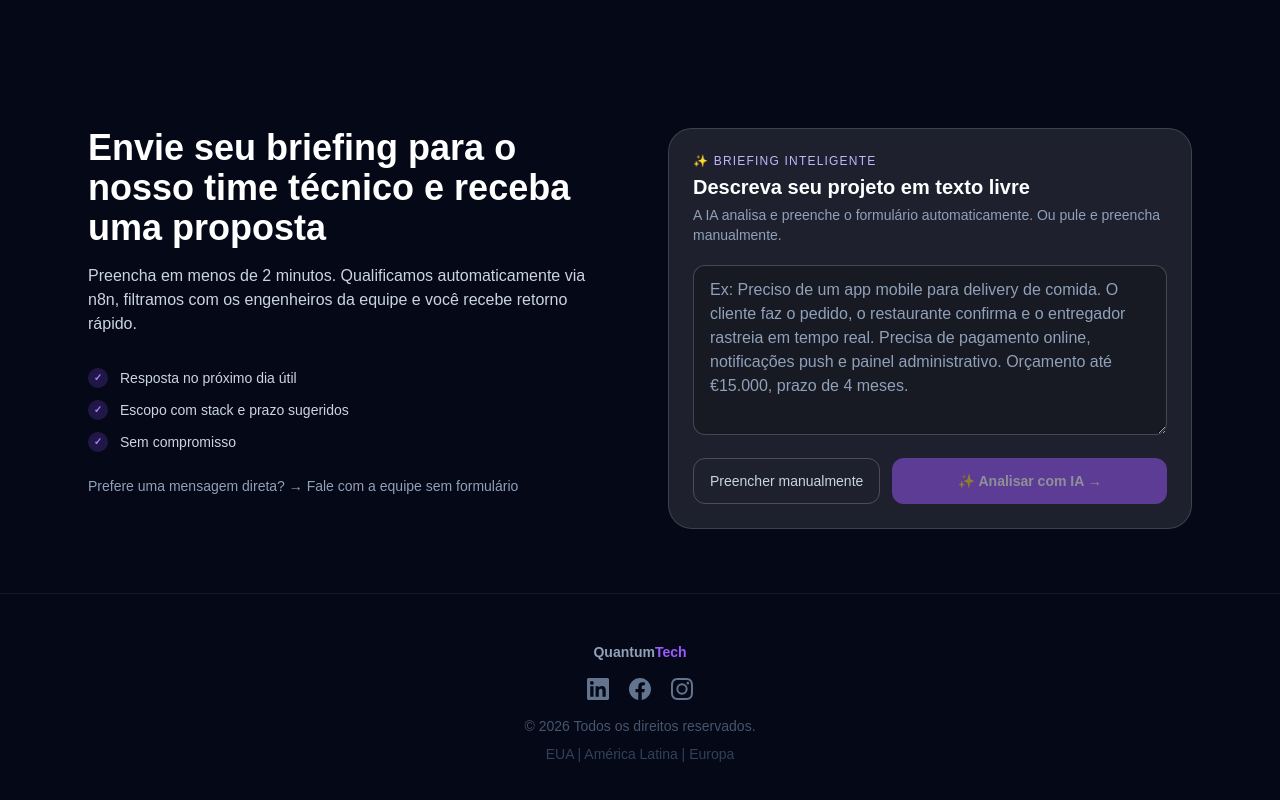
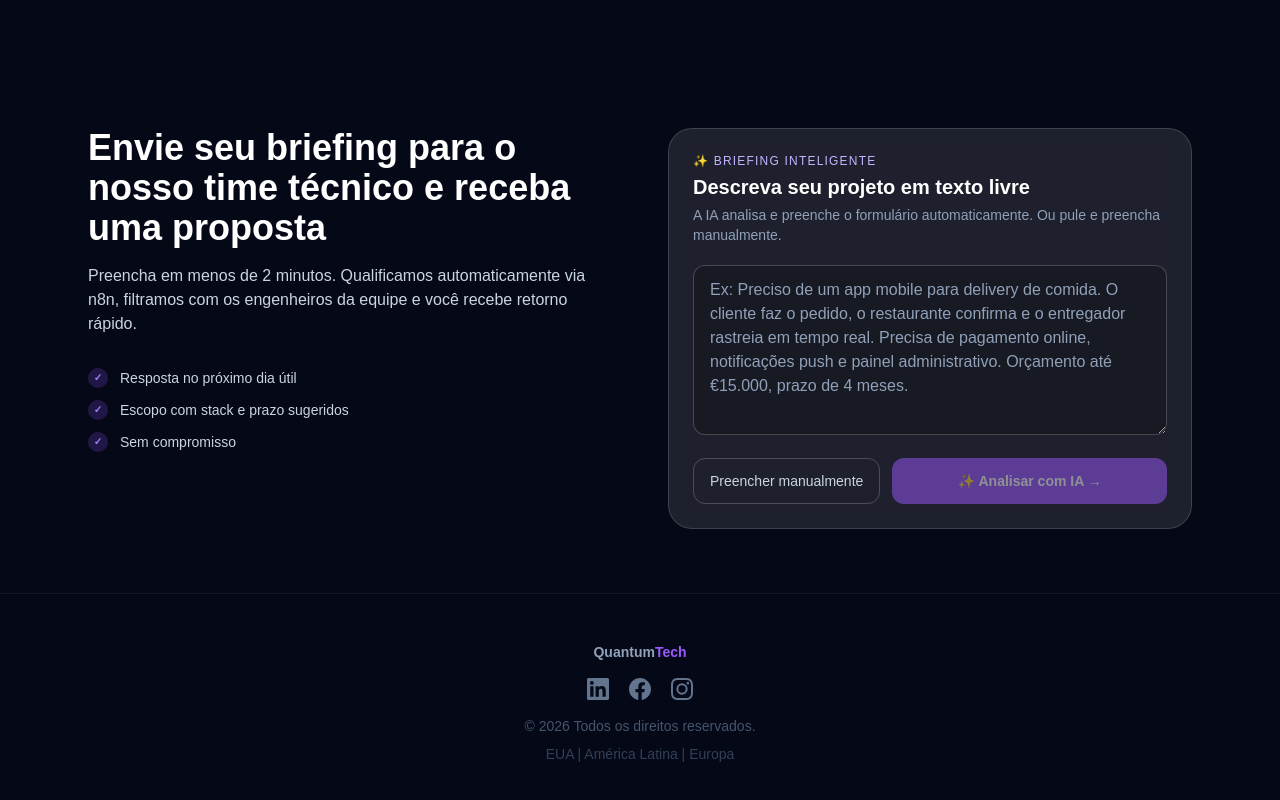
Before and after one commit to quantumtechwld-com/quantumtechwld, a Next.js app: page / in a window 1280 px wide. Shown: the part 4005-4805 px from the top of the page. Built offline with nearby package versions, Linux system fonts and the light colour scheme; no server answers.

Commit message:
fix: remove quickContact link from landing page + middleware comment

```diff
--- a/src/components/home/HomeClient.tsx
+++ b/src/components/home/HomeClient.tsx
@@ -599,12 +599,6 @@ export default function HomeClient() {
                 </li>
               ))}
             </ul>
-            <a
-              href="/portal/contato"
-              className="mt-6 inline-block text-sm text-slate-400 hover:text-accent transition-colors"
-            >
-              {t("lead.quickContact")}
-            </a>
           </div>
           <div data-gsap="lead-form">
             <LeadForm />
--- a/src/middleware.ts
+++ b/src/middleware.ts
@@ -30,6 +30,8 @@ export async function middleware(request: NextRequest) {
 
 export const config = {
   // Exclui arquivos estáticos e internos do Next.js
+  // NOTA: String.raw não pode ser usado aqui — o matcher exige literal de string
+  // para análise estática do Turbopack (String.raw causaria "Invalid segment configuration")
   matcher: [
     "/((?!_next/static|_next/image|favicon\\.ico|.*\\.(?:svg|png|jpg|jpeg|gif|webp|ico|css|js)$).*)",
   ],
```
